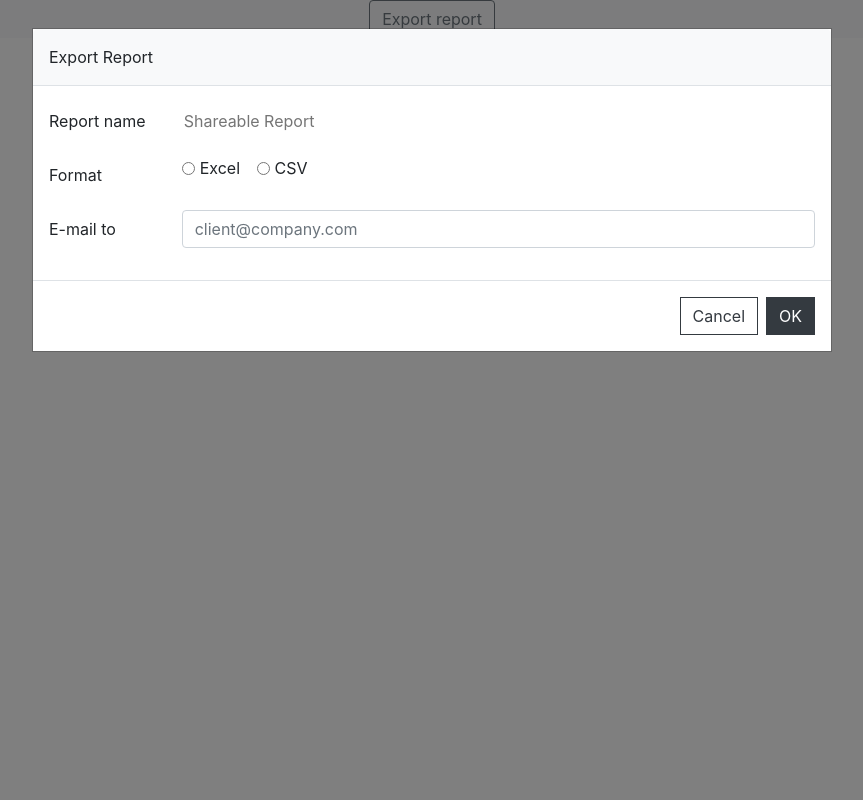
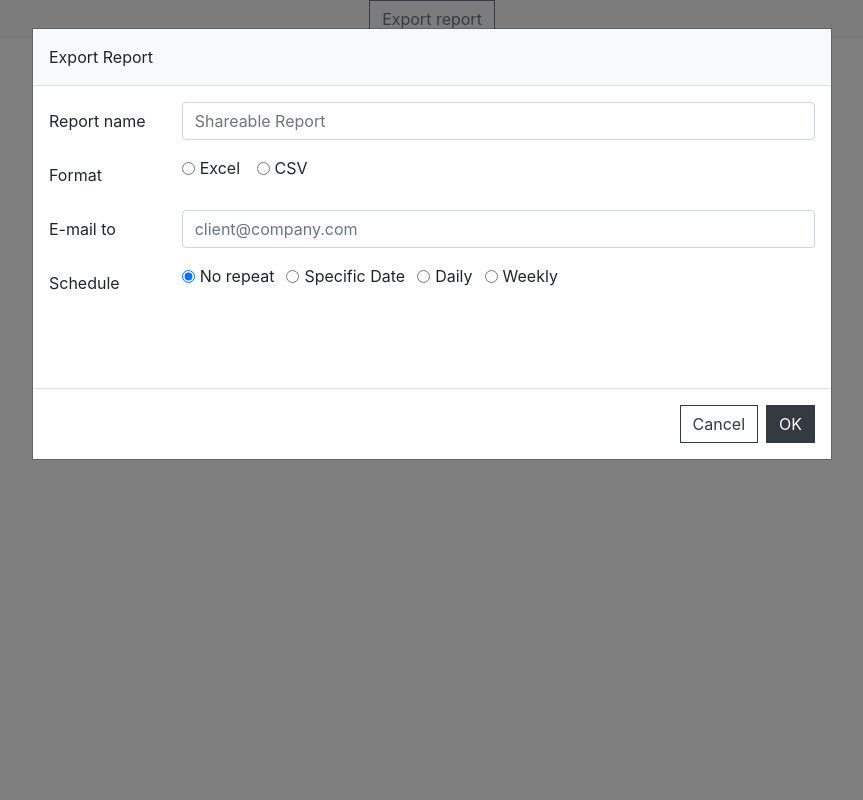
Before and after one commit to seyhak/RekrutacjaCorrectContext, a Django app: page / in a window 1280 px wide, after a click on "Export report". Shown: the whole page, without its empty margins (208-1071 px from the left). Run offline with Django 3.2, Linux system fonts and the light colour scheme; some libraries are stand-ins or nearby versions.

Commit message:
React, JSON, Modal added
Added react components, converting form to js object and then to json. TODO: modal CSS work, some echorespond certificarte bug, and confirmation.

```diff
--- a/reporter/static/scripts/export-report.js
+++ b/reporter/static/scripts/export-report.js
@@ -1,39 +1,69 @@
-console.log("loaded");
+//////////////////////////////////////CSRF code/////////////////////////////
+function getCookie(name) {
+    var cookieValue = null;
+    if (document.cookie && document.cookie !== '') {
+        var cookies = document.cookie.split(';');
+        for (var i = 0; i < cookies.length; i++) {
+            var cookie = cookies[i].trim();
+            // Does this cookie string begin with the name we want?
+            if (cookie.substring(0, name.length + 1) === (name + '=')) {
+                cookieValue = decodeURIComponent(cookie.substring(name.length + 1));
+                break;
+            }
+        }
+    }
+    return cookieValue;
+  }
+
+  function csrfSafeMethod(method) {
+    // these HTTP methods do not require CSRF protection
+    return (/^(GET|HEAD|OPTIONS|TRACE)$/.test(method));
+  }
+  //  $ajaxSetup - Sets the default values for future AJAX requests, beforeSend: runs function before sending reequest
+  $.ajaxSetup({
+    beforeSend: function(xhr, settings)
+    {
+        var csrftoken = getCookie('csrftoken');
+        if (!csrfSafeMethod(settings.type) && !this.crossDomain) {
+            xhr.setRequestHeader("X-CSRFToken", csrftoken);
+        }
+    }
+  });
+//////////////////////////END OF CSRF CODE///////////////////////////////////////////
+//////////////////////////REACT/////////////////////////////////////////////////////
 function RadioInput(props) {
     return (
-      <button className="square" onClick={props.onClick}>
-        {props.value}
-      </button>
     <div className="form-check form-check-inline">
-        <input className="form-check-input" type="radio" name="inlineRadioOptions" id="inlineRadio1" onClick={props.onClick} value="No repeat"></input>
-        <label className="form-check-label" for="inlineRadio1">No repeat</label>
-    </div>///dobrato dokonczuc jutro
+        <input className="form-check-input" type="radio" name="scheduleType" id={props.id} onChange={props.onClick} value={props.label} defaultChecked={props.checked}></input>
+        <label className="form-check-label" htmlFor={props.id}>{props.label}</label>
+    </div>
     );
   }
 class ScheduleType extends React.Component
 {
+    renderRadioInput(id,label,checked=false)
+    {
+        id = "inlineRadio"+id;
+        return(
+            <RadioInput
+                id = {id}
+                label = {label}
+                onClick = {() => this.props.onClick(label)}
+                checked = {checked}
+            />
+        );
+
+    }
     render()
     {
     var element = (
         <div className="form-group row">
-            <label for="schedule-name" className="col-sm col-form-label">Schedule</label>
+            <label htmlFor="schedule-name" className="col-sm col-form-label">Schedule</label>
             <div className="col-sm-10">
-                <div className="form-check form-check-inline">
-                    <input className="form-check-input" type="radio" name="inlineRadioOptions" id="inlineRadio1" onClick={props.onClick} value="No repeat"></input>
-                    <label className="form-check-label" for="inlineRadio1">No repeat</label>
-                </div>
-                <div className="form-check form-check-inline">
-                    <input className="form-check-input" type="radio" name="inlineRadioOptions" id="inlineRadio2" value="Specific Date"></input>
-                    <label className="form-check-label" for="inlineRadio2">Specific Date</label>
-                </div>
-                <div className="form-check form-check-inline">
-                <input className="form-check-input" type="radio" name="inlineRadioOptions" id="inlineRadio2" value="Daily"></input>
-                <label className="form-check-label" for="inlineRadio2">Daily</label>
-                </div>
-                <div className="form-check form-check-inline">
-                <input className="form-check-input" type="radio" name="inlineRadioOptions" id="inlineRadio2" value="Weekly"></input>
-                <label className="form-check-label" for="inlineRadio2">Weekly</label>
-                </div>
+                {this.renderRadioInput(0,"No repeat",true)}
+                {this.renderRadioInput(1,"Specific Date")}
+                {this.renderRadioInput(2,"Daily")}
+                {this.renderRadioInput(3,"Weekly")}
             </div>
         </div>
     );
@@ -43,53 +73,122 @@ class ScheduleType extends React.Component
     );
     }
 }
-
+//////////TODO: ogarnąć błąd z wysyłaniem na strone, pola required i niewidzialność bloku No reminder.
 class ScheduleBoard extends React.Component
 {
+    exportReport(value)
+    {
+        switch(value)
+        {
+            case "No Repeat":
+                    const divStyle = {
+                        visibility: 'hidden',
+                    };
+                    var schedule = (
+                        <div className="form-group row " style={divStyle}>
+                            <label htmlFor="schedule" className="col-sm col-form-label">Date</label>
+                            <div className="col-sm-10">
+                                <div className="form form-inline">
+                                    <input className="form-input" type="date" name="schedule-date" id="schedule-date" placeholder="2019/05/22"></input>
+                                    <label className="form-label col-sm-1" htmlFor="schedule-time">at</label>
+                                    <input className="form-input col-sm-2" type="time" name="schedule-time" id="schedule-time" placeholder="13:00"></input>
+                                </div>
+                            </div>
+                        </div>
+                    );
+                    return schedule;
+                break;
+            case "Specific Date":
+                    var schedule = (
+                        <div className="form-group row ">
+                            <label htmlFor="schedule" className="col-sm col-form-label">Date</label>
+                            <div className="col-sm-10">
+                                <div className="form form-inline">
+                                    <input className="form-input" type="date" name="schedule-date" id="schedule-date" placeholder="2019/05/22"></input>
+                                    <label className="form-label col-sm-1" htmlFor="schedule-time">at</label>
+                                    <input className="form-input col-sm-2" type="time" name="schedule-time" id="schedule-time" placeholder="13:00"></input>
+                                </div>
+                            </div>
+                        </div>
+                    );
+                    return schedule;
+                break;
+            case "Daily":
+                    var schedule = (
+                        <div className="form-group row ">
+                            <label htmlFor="schedule" className="col-sm col-form-label">Everyday at</label>
+                            <div className="col-sm-10">
+                                <div className="form form-inline">
+                                    <input className="form-input" type="time" name="schedule-time" id="schedule-time" placeholder="13:00"></input>
+                                </div>
+                            </div>
+                        </div>
+                    );
+                    return schedule;
+                break;
+            case "Weekly":
+                    var schedule = (
+                        <div className="form-group row ">
+                            <label htmlFor="schedule" className="col-sm col-form-label">Every</label>
+                            <div className="col-sm-10">
+                                <div className="form form-inline">
+                                    <select className="select-day" id="select-day" defaultValue = "Wednesday">
+                                        <option className="dropdown-item">Monday</option>
+                                        <option className="dropdown-item">Tuesday</option>
+                                        <option className="dropdown-item">Wednesday</option>
+                                        <option className="dropdown-item">Thursday</option>
+                                        <option className="dropdown-item">Friday</option>
+                                        <option className="dropdown-item">Saturday</option>
+                                        <option className="dropdown-item">Sunday</option>
+                                    </select>
+                                    <label className="form-label col-sm-1" htmlFor="schedule-time">at</label>
+                                    <input className="form-input col-sm-2" type="time" name="schedule-time" id="schedule-time" placeholder="13:00"></input>
+
+                                </div>
+                            </div>
+                        </div>
+                    );
+                    return schedule;
+                break;
+        }
+
+    }
     render()
     {
-        var element = (
-            <div className="form-group row ">
-                <label for="schedule-name" className="col-sm col-form-label">Schedule</label>
-                <div className="col-sm-10">
-                    <div className="form-check form-check-inline">
-                        <input className="form-check-input" type="radio" name="inlineRadioOptions" id="inlineRadio1" value="No repeat"></input>
-                        <label className="form-check-label" for="inlineRadio1">No repeat</label>
-                    </div>
-                    <div className="form-check form-check-inline">
-                        <input className="form-check-input" type="radio" name="inlineRadioOptions" id="inlineRadio2" value="Specific Date"></input>
-                        <label className="form-check-label" for="inlineRadio2">Specific Date</label>
-                    </div>
-                    <div className="form-check form-check-inline">
-                    <input className="form-check-input" type="radio" name="inlineRadioOptions" id="inlineRadio2" value="Daily"></input>
-                    <label className="form-check-label" for="inlineRadio2">Daily</label>
-                    </div>
-                    <div className="form-check form-check-inline">
-                    <input className="form-check-input" type="radio" name="inlineRadioOptions" id="inlineRadio2" value="Weekly"></input>
-                    <label className="form-check-label" for="inlineRadio2">Weekly</label>
-                    </div>
-                </div>
-            </div>
-        );
+        var element = this.exportReport(this.props.scheduleType);
+        return(
 
-        return(
             <div>{element}</div>
         );
     }
 
 }
 class Board extends React.Component {
+    constructor(props)
+    {
+        super(props);
+        this.state = {
+            scheduleType: "No Repeat"
+        }
+    }
+
+    handleOnScheduleTypeClick(value)
+    {
+        this.setState({
+            scheduleType: value,
+        });
+        this.render();
+    }
+
     render() {
-        console.log("board");
         return(
             <div>
                 <ScheduleType
-                //skonczuc
-                    onClick={()=>this.props.onClick(i)}
-                ></ScheduleType>
-                <ScheduleBoard>
-                    label=this.state.label
-                </ScheduleBoard>
+                    onClick={value=>this.handleOnScheduleTypeClick(value)}
+                />
+                <ScheduleBoard
+                    scheduleType ={this.state.scheduleType}
+                />
             </div>
         );
       }
@@ -102,37 +201,15 @@ class Report extends React.Component
         super(props);
         this.state =
         {
-            label: "",
         };
     }
 
-    exportReport(value)
-    {
-        switch(value)
-        {
-            case "No Repeat":
-                break;
-            case "Specific Date":
-                break;
-            case "Daily":
-                break;
-            case "Weekly":
-                break;
-        }
-
-    }
-
-    handleOnScheduleTypeClick()
-    {
-
-    }
 
     render()
     {
         return(
             <div>
                     <Board
-                        label={this.state.label}
                     />
             </div>
         );
@@ -143,3 +220,115 @@ function scheduleReactContainer()
 {
     ReactDOM.render(<Report />, document.getElementById("schedule-container"));
 }
+
+//////////////////////////END OF REACT/////////////////////////////////////////////////////
+//////////////////////////AJAX/////////////////////////////////////////////////////////////
+
+class ExportedReport
+{
+    constructor()
+    {
+        this.reportName;
+        this.format;
+        this.email;
+        this.scheduleType;
+        this.scheduleDate;
+        this.scheduleTime;
+        this.scheduleDay;
+        this.createJSON();
+    }
+    getJSON()
+    {
+        return JSON.stringify(this);
+    }
+    createJSON()
+    {
+        this.reportName = $("#report-name").val();
+        this.format = $('input[name="formatRadioOptions"]').val();
+        for(var i=0; i<this.format.length;i++)
+        {
+            if(this.format[i].checked)
+            {
+                this.format=this.format[i].val();
+                break;
+            }
+        }
+        this.email = $("#email").val();
+        this.scheduleType = document.getElementsByName("scheduleType");
+        for(var i=0; i<this.scheduleType.length;i++)
+        {
+            if(this.scheduleType[i].checked)
+            {
+                this.scheduleType=this.scheduleType[i].value;
+                break;
+            }
+        }
+        console.log(this.scheduleType);
+
+        this.scheduleDate="";
+        this.scheduleTime="";
+        this.scheduleDay="";
+        switch(this.scheduleType)
+        {
+            case "Specific Date":
+                {
+                    this.scheduleDate=$("#schedule-date").val();
+                    this.scheduleTime=$("#schedule.time").val();
+                    break;
+                }
+            case "Daily":
+                {
+                    this.scheduleTime=$("#schedule.time").val();
+                    break;
+                }
+            case "Weekly":
+                {
+                    this.scheduleDay=$("#select-day").val();
+                    break;
+                }
+            default:
+                break;
+        }
+    }
+}
+
+class Sender
+{
+    static postReport()
+    {
+        var csrftoken = getCookie('csrftoken');
+        var user = new ExportedReport();
+        var jsonFile = user.getJSON();
+        var url = "https://postmanecho.com/post";
+        console.log(jsonFile);
+        $.ajax({
+            type: "POST",
+            url: url,
+            CSRF: csrftoken,
+            data: jsonFile,
+            contentType: "application/json",
+          });
+        console.log("posted");
+    }
+}
+
+function postReport(url,idVariablesArray=[])
+{
+  var csrftoken = getCookie('csrftoken');
+  var user = new Object;
+  var jsonFile;
+  $.getJSON(url,function(data)
+  {
+    jsonFile=JSON.stringify(data);
+    jsonFile = getJsonObjectWithDataFromHTML(idVariablesArray,jsonFile);
+    console.log(jsonFile);
+    $.ajax({
+      type: "PUT",
+      url: url,
+      CSRF: csrftoken,
+      data: jsonFile,
+      contentType: "application/json",
+    });
+  });
+}
+//////////////////////////END OF AJAX/////////////////////////////////////////////////////////////
--- a/reporter/static/styles.css
+++ b/reporter/static/styles.css
@@ -2,7 +2,66 @@ section
 {
     height: 100vh;
 }
-#exportReportModal, #modal-box, #square-btn
+#exportReportModal, #modal-box, #square-btn, .btn
 {
     border-radius: 0px;
 }
+select, #schedule-time, #schedule-date
+{
+    display: block;
+    height: calc(1.5em + .75rem + 2px);
+    padding: .375rem .75rem;
+    font-size: 1rem;
+    font-weight: 400;
+    line-height: 1.5;
+    color:#495057;
+    background-color:#fff;
+    background-clip: padding-box;
+    border: 1px solid#ced4da;
+    transition: border-color .15s ease-in-out,box-shadow .15s ease-in-out;
+}
+select.select-day{
+    background-image:
+      linear-gradient(45deg, transparent 50%, gray 50%),
+      linear-gradient(135deg, gray 50%, transparent 50%),
+      linear-gradient(to right, #ccc, #ccc);
+    background-position:
+      calc(100% - 20px) calc(1em + 2px),
+      calc(100% - 15px) calc(1em + 2px),
+      calc(100% - 2.5em) 0.5em;
+    background-size:
+      5px 5px,
+      5px 5px,
+      1px 1.5em;
+    background-repeat: no-repeat;
+  }
+
+  select.select-day:focus {
+    background-image:
+      linear-gradient(45deg, green 50%, transparent 50%),
+      linear-gradient(135deg, transparent 50%, green 50%),
+      linear-gradient(to right, #ccc, #ccc);
+    background-position:
+      calc(100% - 15px) 1em,
+      calc(100% - 20px) 1em,
+      calc(100% - 2.5em) 0.5em;
+    background-size:
+      5px 5px,
+      5px 5px,
+      1px 1.5em;
+    background-repeat: no-repeat;
+    border-color: green;
+    outline: 0;
+  }
+
+  select {
+    /* for Firefox */
+    -moz-appearance: none;
+    /* for Chrome */
+    -webkit-appearance: none;
+  }
+
+  /* For IE10 */
+  select::-ms-expand {
+    display: none;
+  }
--- a/reporter/templates/reporter_home.html
+++ b/reporter/templates/reporter_home.html
@@ -58,19 +58,19 @@
                               <div class="form-group row">
                                 <label for="report-name" class="col-sm col-form-label">Report name</label>
                                 <div class="col-sm-10">
-                                  <input type="text" class="form-control-plaintext" id="report-name" placeholder="Shareable Report">
+                                  <input type="text" class="form-control" id="report-name" placeholder="Shareable Report">
                                 </div>
                               </div>
 
                               <div class="form-group row">
-                                      <label for="report-name" class="col-sm col-form-label">Format</label>
-                                      <div class="col-sm-10">
+                                      <label for="report-extension" class="col-sm col-form-label">Format</label>
+                                      <div class="col-sm-10" id="report-extension">
                                           <div class="form-check form-check-inline">
-                                              <input class="form-check-input" type="radio" name="inlineRadioOptions" id="inlineRadio1" value="Excel">
+                                              <input class="form-check-input" type="radio" name="formatRadioOptions" id="formatRadioOption1" default value="Excel">
                                               <label class="form-check-label" for="inlineRadio1">Excel</label>
                                           </div>
                                           <div class="form-check form-check-inline">
-                                              <input class="form-check-input" type="radio" name="inlineRadioOptions" id="inlineRadio2" value="CSV">
+                                              <input class="form-check-input" type="radio" name="formatRadioOptions" id="formatRadioOption2" value="CSV">
                                               <label class="form-check-label" for="inlineRadio2">CSV</label>
                                           </div>
                                       </div>
@@ -93,7 +93,7 @@
                           <!-- Modal footer -->
                           <div class="modal-footer">
                             <button type="button" class="btn btn-outline-dark" id="square-btn" data-dismiss="modal">Cancel</button>
-                            <button type="button" class="btn btn-dark" id="square-btn" data-dismiss="modal" onclick="">OK</button>
+                            <button type="button" class="btn btn-dark" id="square-btn" data-dismiss="modal" onclick="Sender.postReport()">OK</button>
                         </div>
 
                         </div>
```
